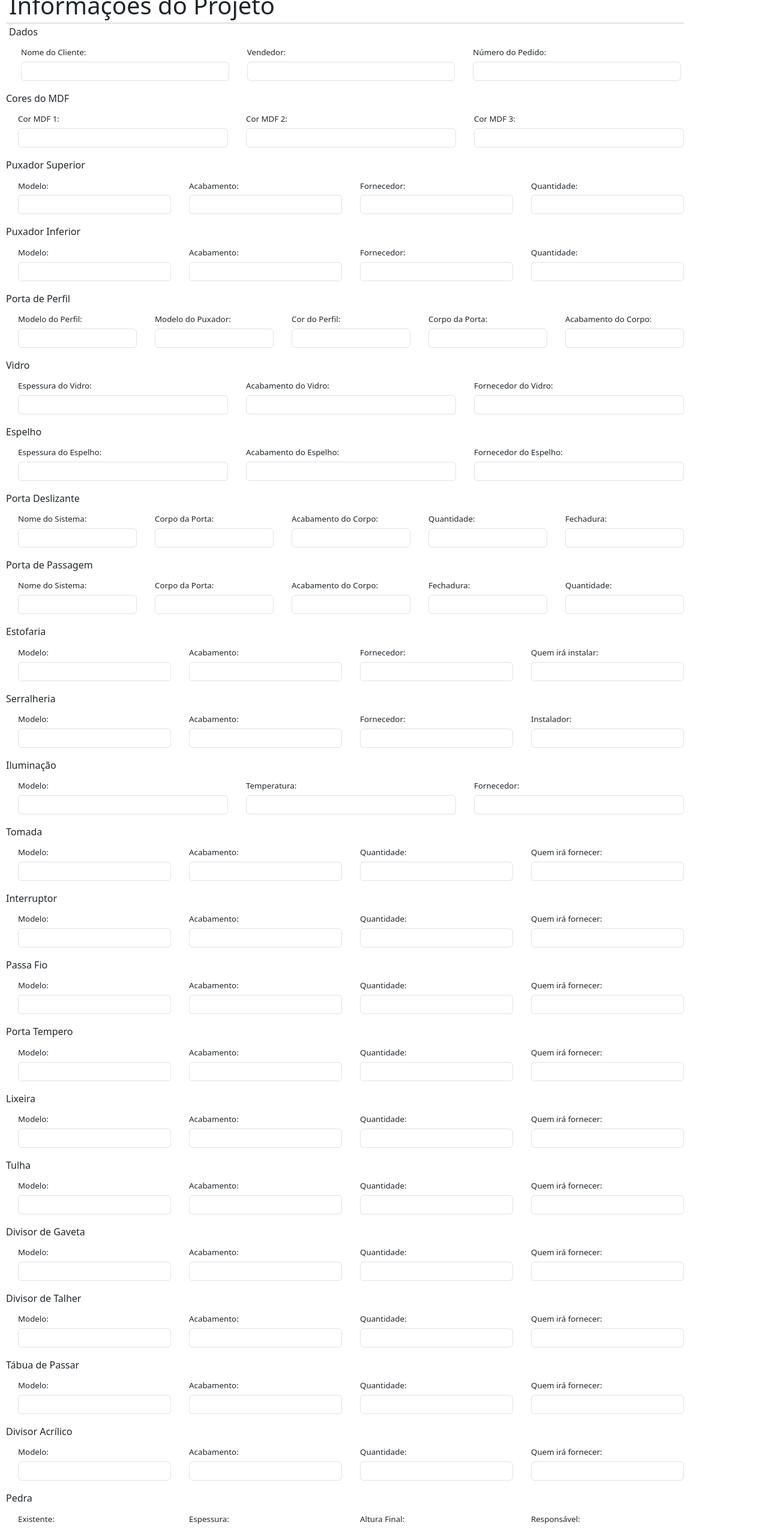
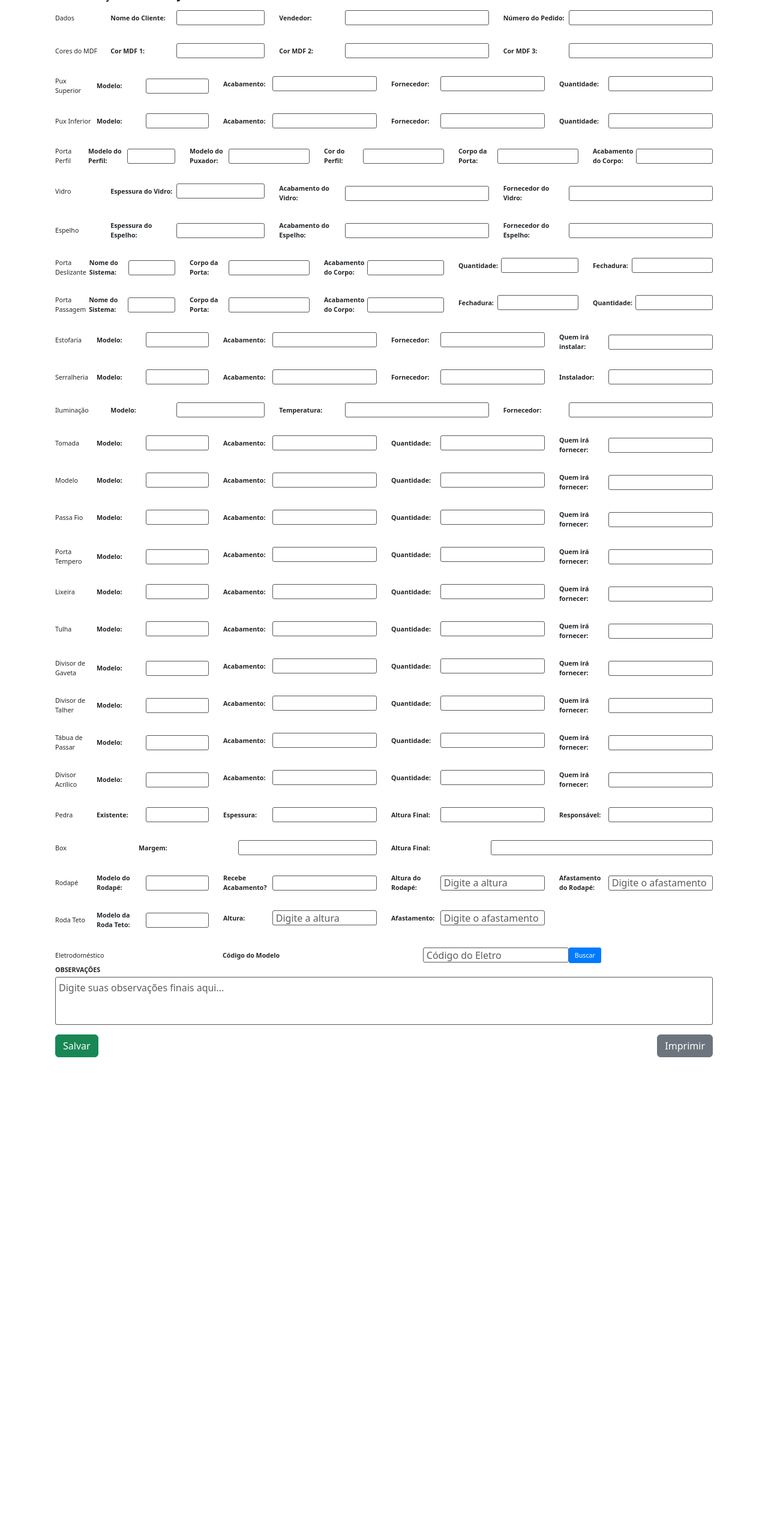
Before and after one commit to ThiagoEngenharia/infoProjetcs, an Angular app: page /form in a window 1280 px wide. Shown: the part 20-2568 px from the top of the page at 60% size. After the commit the page ends 1793 px from the top, so only its background shows below. Built offline with nearby package versions, Linux system fonts and the light colour scheme.

Commit message:
Alterando HTML e CSS

```diff
--- a/src/app/components/form/form.component.css
+++ b/src/app/components/form/form.component.css
@@ -1,104 +1,118 @@
-/* Reset básico */
-* {
-  margin: 5px;
+/* Garante que o body ocupe toda a altura da tela */
+body, html {
+  margin: 0;
   padding: 0;
+  height: 100%;
+  width: 100%;
+  font-size: 8pt;
+  font-family: 'Arial', sans-serif;
+}
+
+/* Ajustes gerais */
+.container-fluid {
+  width: 100%;
+  max-width: 99vw;
+  padding: 10px;
   box-sizing: border-box;
 }
 
-/* Corpo geral */
-body {
-  font-family: Arial, sans-serif;
-  font-size: 10pt; /* Definir a fonte de texto para 10pt */
-  line-height: 1.4;
-  padding: 20px;
+h1, h2, h3, h4 {
+  font-weight: bold;
+  margin-bottom: 5px;
+  text-transform: uppercase;
 }
 
-/* Cabeçalhos */
-h3 {
-  font-size: 12pt;
+h1 {
+  font-size: 14pt;
+}
+
+h2, h3, h4 {
+  font-size: 9pt;
+}
+
+/* Ajuste das linhas (row) */
+.row {
+  display: flex;
+  flex-wrap: wrap;
   margin-bottom: 5px;
 }
 
-h4 {
-  font-size: 10pt;
-  margin-top: 10px;
+.form-group {
+  display: flex;
+  align-items: center;
   margin-bottom: 5px;
+  gap: 5px;
 }
 
-/* Formulários */
-.form-group {
-  margin-bottom: 10px; /* Diminui o espaço entre os campos */
+.title {
+  font-size: 8pt;
 }
 
+/*Classe atributos*/
 .form-group label {
-  font-size: 10pt;
-  margin-bottom: 5px;
-  display: block;
+  flex: 0 0 30%;  /* A label ocupa 30% da largura */
+  font-weight: bold;
+  text-align: left;  /* Alinhamento à esquerda */
+  font-size: 8pt;
 }
 
-.form-control {
-  font-size: 10pt;
-  padding: 5px;
-  width: 100%;
-  margin-top: 5px;
-  margin-bottom: 5px; /* Menor espaço entre os campos */
+.form-group .title {
+  flex: 0 0 25%; /* A title ocupa 25% da largura */
+  font-size: 8pt;
+  text-align: left;  /* Alinhamento à esquerda */
 }
 
-textarea.form-control {
-  height: 100px;
+.form-group input, .form-group select {
+  flex: 1 1 45%;  /* O input ocupa o restante da linha (45%) */
+  height: 25px;
+  padding: 2px 5px;
+  border: 1px solid #585858;
+  border-radius: 3px;
+  box-sizing: border-box;
 }
 
-button {
-  font-size: 10pt;
-  padding: 5px 10px;
-  cursor: pointer;
-  margin-top: 10px;
-  margin-right: 5px;
+/* Área de texto */
+textarea {
+  width: 100%;
+  height: 80px;
+  border: 1px solid #585858;
+  border-radius: 3px;
+  padding: 5px;
+  box-sizing: border-box;
+  resize: none;
 }
 
-.btn-eletro {
-  background-color: #4CAF50;
-  color: white;
+/* Tabelas */
+.table-bordered {
+  border: 1px solid #000;
+  width: 100%;
+  border-collapse: collapse;
 }
 
-.btn-save {
-  background-color: #008CBA;
-  color: white;
+.table-bordered th, .table-bordered td {
+  border: 1px solid #000;
+  padding: 5px;
+  text-align: left;
 }
 
-.btn-print {
-  background-color: #f44336;
-  color: white;
+/* Botões */
+.btn-primary {
+  font-size: 8pt;
+  padding: 5px 10px;
+  border-radius: 3px;
+  background-color: #007bff;
+  color: #fff;
+  border: none;
 }
 
-/* Espaçamento geral entre as colunas */
-.row {
-  display: flex;
-  flex-wrap: wrap;
-  gap: 10px;
+.btn-primary:hover {
+  background-color: #0056b3;
 }
 
-.col {
-  flex: 1;
-  min-width: 200px;
+/* Caixa de observações */
+.observacoes {
+  margin-top: 10px;
+  padding: 5px;
+  border: 1px solid #000;
+  background: #fff9c4;
 }
-
-/* Layout das observações */
-.text-campo {
-  margin-top: 20px;
-}
-
-/* Ajustes no link */
-a {
-  color: #4CAF50;
-  text-decoration: none;
-}
-
-a:hover {
-  text-decoration: underline;
-}
-
-/* Loading */
-.mt-4 {
-  margin-top: 15px;
-}
--- a/src/app/components/form/form.component.html
+++ b/src/app/components/form/form.component.html
@@ -4,14 +4,15 @@
 <div class="title">
   <h1>Informações do Projeto</h1>
 </div>
-<hr>
+
 <!-- Seção: Dados -->
 <div>
-  <h3>Dados</h3>
-  <div class="container">
+  <div class="form-title">
+  <div class="container-fluid">
     <div class="row row-cols-1 row-cols-sm-2 row-cols-md-3">
       <div class="col">
         <div class="form-group">
+          <span class="title">Dados</span>
           <label for="nomeCliente">Nome do Cliente:</label>
           <input type="text" id="nomeCliente" [(ngModel)]="form.nomeCliente" class="form-control">
         </div>
@@ -33,14 +34,17 @@
     </div>
   </div>
 </div>
+</div>
 
 
 <!-- Seção: Cores do MDF -->
-<h3>Cores do MDF</h3>
-<div class="container">
+<div>
+  <div class="form-title">
+<div class="container-fluid">
   <div class="row row-cols-1 row-cols-sm-2 row-cols-md-3">
     <div class="col">
       <div class="form-group">
+        <span class="title">Cores do MDF</span>
         <label for="corMDF1">Cor MDF 1:</label>
         <select id="corMDF1" [(ngModel)]="form.coresProjeto.cor1" class="form-control">
           <option *ngFor="let cor of listasOpcoes.coresMDF; trackBy: trackByFn" [value]="cor">{{ cor }}</option>
@@ -67,14 +71,16 @@
     </div>
   </div>
 </div>
-
+</div>
 
 <!-- Seção: Puxador Superior -->
-<h3>Puxador Superior</h3>
-<div class="container">
+<div>
+  <div class="form-title">
+<div class="container-fluid">
   <div class="row row-cols-1 row-cols-sm-2 row-cols-md-4">
     <div class="col">
       <div class="form-group">
+        <span class="title">Pux Superior</span>
         <label for="modeloPuxadorSuperior">Modelo:</label>
         <select id="modeloPuxadorSuperior" [(ngModel)]="form.puxadorSuperior.modelo" class="form-control">
           <option *ngFor="let item of listasOpcoes.modelosPuxadorSuperior; trackBy: trackByFn" [value]="item">{{ item }}</option>
@@ -108,14 +114,16 @@
     </div>
   </div>
 </div>
-
+</div>
 
 <!-- Seção: Puxador Inferior -->
-<h3>Puxador Inferior</h3>
-<div class="container">
+<div>
+  <div class="form-title">
+<div class="container-fluid">
   <div class="row row-cols-1 row-cols-sm-2 row-cols-md-4">
     <div class="col">
       <div class="form-group">
+        <span class="title">Pux Inferior</span>
         <label for="modeloPuxadorInferior">Modelo:</label>
         <select id="modeloPuxadorInferior" [(ngModel)]="form.puxadorInferior.modelo" class="form-control">
           <option *ngFor="let item of listasOpcoes.modelosPuxadorInferior; trackBy: trackByFn" [value]="item">{{ item }}</option>
@@ -149,13 +157,16 @@
     </div>
   </div>
 </div>
+</div>
 
 <!-- Seção: Porta Perfil -->
-<h3>Porta de Perfil</h3>
-<div class="container">
-  <div class="row row-cols-1 row-cols-sm-2 row-cols-md-3">
+<div>
+  <div class="form-title">
+<div class="container-fluid">
+  <div class="row row-cols-1 row-cols-sm-2 row-cols-md-5">
     <div class="col">
       <div class="form-group">
+        <span class="title">Porta Perfil</span>
         <label for="modeloPerfil">Modelo do Perfil:</label>
         <select id="modeloPerfil" [(ngModel)]="form.portaPerfil.modeloPerfil" class="form-control">
           <option *ngFor="let item of listasOpcoes.modelosPerfil; trackBy: trackByFn" [value]="item">{{ item }}</option>
@@ -200,13 +211,16 @@
     </div>
   </div>
 </div>
+</div>
 
 <!-- Seção: Vidro -->
-<h3>Vidro</h3>
-<div class="container">
+<div>
+  <div class="form-title">
+<div class="container-fluid">
   <div class="row row-cols-1 row-cols-sm-2 row-cols-md-3">
     <div class="col">
       <div class="form-group">
+        <span class="title">Vidro</span>
         <label for="espessuraVidro">Espessura do Vidro:</label>
         <select id="espessuraVidro" [(ngModel)]="form.vidro.espessura" class="form-control">
           <option *ngFor="let item of listasOpcoes.espessurasVidro; trackBy: trackByFn" [value]="item">{{ item }}</option>
@@ -233,13 +247,16 @@
     </div>
   </div>
 </div>
+</div>
 
 <!-- Seção: Espelho -->
-<h3>Espelho</h3>
-<div class="container">
+<div>
+  <div class="form-title">
+<div class="container-fluid">
   <div class="row row-cols-1 row-cols-sm-2 row-cols-md-3">
     <div class="col">
       <div class="form-group">
+        <span class="title">Espelho</span>
         <label for="espessuraEspelho">Espessura do Espelho:</label>
         <select id="espessuraEspelho" [(ngModel)]="form.espelho.espessura" class="form-control">
           <option *ngFor="let item of listasOpcoes.espessurasEspelho; trackBy: trackByFn" [value]="item">{{ item }}</option>
@@ -266,14 +283,17 @@
     </div>
   </div>
 </div>
+</div>
 
 <!-- Seção: Porta Deslizante -->
-<h3>Porta Deslizante</h3>
-<div class="container">
-  <div class="row row-cols-1 row-cols-sm-2 row-cols-md-3">
+<div>
+  <div class="form-title">
+<div class="container-fluid">
+  <div class="row row-cols-1 row-cols-sm-2 row-cols-md-5">
 
     <div class="col">
       <div class="form-group">
+        <span class="title">Porta Deslizante</span>
         <label for="nomeSistemaPortaDeslizante">Nome do Sistema:</label>
         <select id="nomeSistemaPortaDeslizante" [(ngModel)]="form.sistemaPortaDeslizante.nomeSistema" class="form-control">
           <option *ngFor="let item of listasOpcoes.nomesSistemasPortaDeslizante; trackBy: trackByFn" [value]="item">{{ item }}</option>
@@ -314,17 +334,19 @@
         </select>
       </div>
     </div>
-
   </div>
+</div>
 </div>
 
 <!-- Seção: Porta Passagem -->
-<h3>Porta de Passagem</h3>
-<div class="container">
-  <div class="row row-cols-1 row-cols-sm-2 row-cols-md-3">
+<div>
+  <div class="form-title">
+<div class="container-fluid">
+  <div class="row row-cols-1 row-cols-sm-2 row-cols-md-5">
 
     <div class="col">
       <div class="form-group">
+        <span class="title">Porta Passagem</span>
         <label for="nomeSistemaPortaPassagem">Nome do Sistema:</label>
         <select id="nomeSistemaPortaPassagem" [(ngModel)]="form.portaPassagem.nomeSistema" class="form-control">
           <option *ngFor="let item of listasOpcoes.sistemasPortaPassagem; trackBy: trackByFn" [value]="item">{{ item }}</option>
@@ -368,14 +390,16 @@
 
   </div>
 </div>
+</div>
 
 <!-- Seção: Estofaria -->
-<h3>Estofaria</h3>
-<div class="container">
-  <div class="row row-cols-1 row-cols-sm-2 row-cols-md-3">
-
+<div>
+  <div class="form-title">
+<div class="container-fluid">
+  <div class="row row-cols-1 row-cols-sm-2 row-cols-md-4">
     <div class="col">
       <div class="form-group">
+        <span class="title">Estofaria</span>
         <label for="modeloEstofaria">Modelo:</label>
         <select id="modeloEstofaria" [(ngModel)]="form.estofaria.modelo" class="form-control">
           <option *ngFor="let item of listasOpcoes.modelosEstofaria; trackBy: trackByFn" [value]="item">{{ item }}</option>
@@ -409,17 +433,18 @@
         </select>
       </div>
     </div>
-
   </div>
+</div>
 </div>
 
 <!-- Seção: Serralheria -->
-<h3>Serralheria</h3>
-<div class="container">
-  <div class="row row-cols-1 row-cols-sm-2 row-cols-md-3">
-
+<div>
+  <div class="form-title">
+<div class="container-fluid">
+  <div class="row row-cols-1 row-cols-sm-2 row-cols-md-4">
     <div class="col">
       <div class="form-group">
+        <span class="title">Serralheria</span>
         <label for="modeloSerralheria">Modelo:</label>
         <select id="modeloSerralheria" [(ngModel)]="form.serralheria.modelo" class="form-control">
           <option *ngFor="let item of listasOpcoes.modelosSerralheria; trackBy: trackByFn" [value]="item">{{ item }}</option>
@@ -456,14 +481,16 @@
 
   </div>
 </div>
+</div>
 
 <!-- Seção: Iluminação -->
-<h3>Iluminação</h3>
-<div class="container">
+<div>
+  <div class="form-title">
+<div class="container-fluid">
   <div class="row row-cols-1 row-cols-sm-2 row-cols-md-3">
-
     <div class="col">
       <div class="form-group">
+        <span class="title">Iluminação</span>
         <label for="modeloIluminacao">Modelo:</label>
         <select id="modeloIluminacao" [(ngModel)]="form.iluminacao.modelo" class="form-control">
           <option *ngFor="let item of listasOpcoes.modelosIluminacao; trackBy: trackByFn" [value]="item">{{ item }}</option>
@@ -491,14 +518,17 @@
 
   </div>
 </div>
+</div>
 
 <!-- Seção: Tomada -->
-<h3>Tomada</h3>
-<div class="container">
-  <div class="row row-cols-1 row-cols-sm-2 row-cols-md-3">
+<div>
+  <div class="form-title">
+<div class="container-fluid">
+  <div class="row row-cols-1 row-cols-sm-2 row-cols-md-4">
 
     <div class="col">
       <div class="form-group">
+        <span class="title">Tomada</span>
         <label for="modeloTomada">Modelo:</label>
         <select id="modeloTomada" [(ngModel)]="form.tomada.modelo" class="form-control">
           <option *ngFor="let item of listasOpcoes.modelosTomada; trackBy: trackByFn" [value]="item">{{ item }}</option>
@@ -533,13 +563,16 @@
 
   </div>
 </div>
+</div>
+
 <!-- Seção: Interruptor -->
-<h3>Interruptor</h3>
-<div class="container">
-  <div class="row row-cols-1 row-cols-sm-2 row-cols-md-3">
-
+<div>
+  <div class="form-title">
+<div class="container-fluid">
+  <div class="row row-cols-1 row-cols-sm-2 row-cols-md-4">
     <div class="col">
       <div class="form-group">
+        <span class="title">Modelo</span>
         <label for="modeloInterruptor">Modelo:</label>
         <select id="modeloInterruptor" [(ngModel)]="form.interruptor.modelo" class="form-control">
           <option *ngFor="let item of listasOpcoes.modelosInterruptor; trackBy: trackByFn" [value]="item">{{ item }}</option>
@@ -574,13 +607,16 @@
 
   </div>
 </div>
+</div>
+
 <!-- Seção: Passa Fio -->
-<h3>Passa Fio</h3>
-<div class="container">
-  <div class="row row-cols-1 row-cols-sm-2 row-cols-md-3">
-
+<div>
+  <div class="form-title">
+<div class="container-fluid">
+  <div class="row row-cols-1 row-cols-sm-2 row-cols-md-4">
     <div class="col">
       <div class="form-group">
+        <span class="title">Passa Fio</span>
         <label for="modeloPassaFio">Modelo:</label>
         <select id="modeloPassaFio" [(ngModel)]="form.passaFio.modelo" class="form-control">
           <option *ngFor="let item of listasOpcoes.modelosPassaFio; trackBy: trackByFn" [value]="item">{{ item }}</option>
@@ -615,14 +651,17 @@
 
   </div>
 </div>
+</div>
 
 <!-- Seção: Porta Tempero -->
-<h3>Porta Tempero</h3>
-<div class="container">
-  <div class="row row-cols-1 row-cols-sm-2 row-cols-md-3">
+<div>
+  <div class="form-title">
+<div class="container-fluid">
+  <div class="row row-cols-1 row-cols-sm-2 row-cols-md-4">
 
     <div class="col">
       <div class="form-group">
+        <span class="title">Porta Tempero</span>
         <label for="modeloPortaTempero">Modelo:</label>
         <select id="modeloPortaTempero" [(ngModel)]="form.portaTempero.modelo" class="form-control">
           <option *ngFor="let item of listasOpcoes.modelosPortaTempero; trackBy: trackByFn" [value]="item">{{ item }}</option>
@@ -657,14 +696,16 @@
 
   </div>
 </div>
+</div>
 
 <!-- Seção: Lixeira -->
-<h3>Lixeira</h3>
-<div class="container">
-  <div class="row row-cols-1 row-cols-sm-2 row-cols-md-3">
-
+<div>
+  <div class="form-title">
+<div class="container-fluid">
+  <div class="row row-cols-1 row-cols-sm-2 row-cols-md-4">
     <div class="col">
       <div class="form-group">
+        <span class="title">Lixeira</span>
         <label for="modeloLixeira">Modelo:</label>
         <select id="modeloLixeira" [(ngModel)]="form.lixeira.modelo" class="form-control">
           <option *ngFor="let item of listasOpcoes.modelosLixeira; trackBy: trackByFn" [value]="item">{{ item }}</option>
@@ -699,22 +740,24 @@
 
   </div>
 </div>
+</div>
 
 
 <!-- Seção: Tulha -->
-<h3>Tulha</h3>
-<div class="container">
-  <div class="row row-cols-1 row-cols-sm-2 row-cols-md-3">
+<div>
+  <div class="form-title">
+<div class="container-fluid">
+  <div class="row row-cols-1 row-cols-sm-2 row-cols-md-4">
 
     <div class="col">
       <div class="form-group">
+        <span class="title">Tulha</span>
         <label for="modeloTulha">Modelo:</label>
         <select id="modeloTulha" [(ngModel)]="form.tulha.modelo" class="form-control">
           <option *ngFor="let item of listasOpcoes.modelosTulha; trackBy: trackByFn" [value]="item">{{ item }}</option>
         </select>
       </div>
     </div>
-
     <div class="col">
       <div class="form-group">
         <label for="acabamentoTulha">Acabamento:</label>
@@ -742,14 +785,16 @@
 
   </div>
 </div>
+</div>
 
 <!-- Seção: Divisor de Gaveta -->
-<h3>Divisor de Gaveta</h3>
-<div class="container">
-  <div class="row row-cols-1 row-cols-sm-2 row-cols-md-3">
-
+<div>
+  <div class="form-title">
+<div class="container-fluid">
+  <div class="row row-cols-1 row-cols-sm-2 row-cols-md-4">
     <div class="col">
       <div class="form-group">
+        <span class="title">Divisor de Gaveta</span>
         <label for="modeloDivisorGaveta">Modelo:</label>
         <select id="modeloDivisorGaveta" [(ngModel)]="form.divisorGaveta.modelo" class="form-control">
           <option *ngFor="let item of listasOpcoes.modelosDivisorGaveta; trackBy: trackByFn" [value]="item">{{ item }}</option>
@@ -784,14 +829,16 @@
 
   </div>
 </div>
+</div>
 
 <!-- Seção: Divisor de Talher -->
-<h3>Divisor de Talher</h3>
-<div class="container">
-  <div class="row row-cols-1 row-cols-sm-2 row-cols-md-3">
-
+<div>
+  <div class="form-title">
+<div class="container-fluid">
+  <div class="row row-cols-1 row-cols-sm-2 row-cols-md-4">
     <div class="col">
       <div class="form-group">
+        <span class="title">Divisor de Talher</span>
         <label for="modeloDivisorTalher">Modelo:</label>
         <select id="modeloDivisorTalher" [(ngModel)]="form.divisorTalher.modelo" class="form-control">
           <option *ngFor="let item of listasOpcoes.modelosDivisorTalher; trackBy: trackByFn" [value]="item">{{ item }}</option>
@@ -826,14 +873,17 @@
 
   </div>
 </div>
+</div>
 
 
 <!-- Seção: Tábua de Passar -->
-<h3>Tábua de Passar</h3>
-<div class="container">
-  <div class="row row-cols-1 row-cols-sm-2 row-cols-md-3">
+<div>
+  <div class="form-title">
+<div class="container-fluid">
+  <div class="row row-cols-1 row-cols-sm-2 row-cols-md-4">
     <div class="col">
       <div class="form-group">
+        <span class="title">Tábua de Passar</span>
         <label for="modeloTabuaPassar">Modelo:</label>
         <select id="modeloTabuaPassar" [(ngModel)]="form.tabuaPassar.modelo" class="form-control">
           <option *ngFor="let item of listasOpcoes.modelosTabuaPassar; trackBy: trackByFn" [value]="item">{{ item }}</option>
@@ -867,13 +917,16 @@
     </div>
   </div>
 </div>
+</div>
 
 <!-- Seção: Divisor Acrílico -->
-<h3>Divisor Acrílico</h3>
-<div class="container">
-  <div class="row row-cols-1 row-cols-sm-2 row-cols-md-3">
+<div>
+  <div class="form-title">
+<div class="container-fluid">
+  <div class="row row-cols-1 row-cols-sm-2 row-cols-md-4">
     <div class="col">
       <div class="form-group">
+        <span class="title">Divisor Acrílico</span>
         <label for="modeloDivisorAcrilico">Modelo:</label>
         <select id="modeloDivisorAcrilico" [(ngModel)]="form.divisorAcrilico.modelo" class="form-control">
           <option *ngFor="let item of listasOpcoes.modelosDivisorAcrilico; trackBy: trackByFn" [value]="item">{{ item }}</option>
@@ -907,13 +960,16 @@
     </div>
   </div>
 </div>
+</div>
 
 <!-- Seção: Pedra -->
-<h3>Pedra</h3>
-<div class="container">
-  <div class="row row-cols-1 row-cols-sm-2 row-cols-md-3">
+<div>
+  <div class="form-title">
+<div class="container-fluid">
+  <div class="row row-cols-1 row-cols-sm-2 row-cols-md-4">
     <div class="col">
       <div class="form-group">
+        <span class="title">Pedra</span>
         <label for="existentePedra">Existente:</label>
         <select id="existentePedra" [(ngModel)]="form.pedra.existente" class="form-control">
           <option value="Sim">Sim</option>
@@ -944,13 +1000,16 @@
     </div>
   </div>
 </div>
+</div>
 
 <!-- Seção: Box -->
-<h3>Box</h3>
-<div class="container">
+<div>
+  <div class="form-title">
+<div class="container-fluid">
   <div class="row row-cols-1 row-cols-sm-2">
     <div class="col">
       <div class="form-group">
+        <span class="title">Box</span>
         <label for="margemBox">Margem:</label>
         <input type="number" id="margemBox" [(ngModel)]="form.box.margem" class="form-control">
       </div>
@@ -964,13 +1023,16 @@
     </div>
   </div>
 </div>
+</div>
 
 <!-- Seção: Rodapé -->
-<h3>Rodapé</h3>
-<div class="container">
-  <div class="row row-cols-1 row-cols-sm-2 row-cols-md-3">
+<div>
+  <div class="form-title">
+<div class="container-fluid">
+  <div class="row row-cols-1 row-cols-sm-2 row-cols-md-4">
     <div class="col">
       <div class="form-group">
+        <span class="title">Rodapé</span>
         <label for="modeloRodape">Modelo do Rodapé:</label>
         <select id="modeloRodape" [(ngModel)]="form.rodape.modelo" class="form-control">
           <option *ngFor="let item of listasOpcoes.modelosRodape" [value]="item">{{ item }}</option>
@@ -1002,13 +1064,16 @@
     </div>
   </div>
 </div>
+</div>
 
 <!-- Seção: Roda Teto -->
-<h3>Roda Teto</h3>
-<div class="container">
-  <div class="row row-cols-1 row-cols-sm-2 row-cols-md-3">
+<div>
+  <div class="form-title">
+<div class="container-fluid">
+  <div class="row row-cols-1 row-cols-sm-2 row-cols-md-4">
     <div class="col">
       <div class="form-group">
+        <span class="title">Roda Teto</span>
         <label for="modeloRodaTeto">Modelo da Roda Teto:</label>
         <select id="modeloRodaTeto" [(ngModel)]="form.rodaTeto.modelo" class="form-control">
           <option *ngFor="let item of listasOpcoes.modelosRodaTeto" [value]="item">{{ item }}</option>
@@ -1031,15 +1096,17 @@
     </div>
   </div>
 </div>
+</div>
 
 
 <!-- Seção: Eletrodoméstico -->
-<h3>Eletrodoméstico</h3>
-<div class="container">
-  <div class="form-group col">
+
+<div class="container-fluid">
+  <div class="form-group col-eletro">
+    <span class="title">Eletrodoméstico</span>
     <label for="codigoEletro">Código do Modelo</label>
     <div class="d-flex">
-      <input type="text" id="codigoEletro" [(ngModel)]="eletroCodigo" class="form-control" placeholder="Digite o código do modelo" />
+      <input type="text" id="codigoEletro" [(ngModel)]="eletroCodigo" class="form-control" placeholder="Código do Eletro" />
       <button (click)="buscarEletro()" class="btn btn-primary ml-2">Buscar</button>
     </div>
   </div>
@@ -1059,8 +1126,8 @@
   </div>
 
   <!-- Seção: Observações -->
-  <h3>Observações</h3>
-  <div class="form-group">
+  <h3 class="title">Observações</h3>
+  <div class="form-group col-full-width">
     <textarea id="observacoes" [(ngModel)]="form.observacoes" class="form-control" rows="5" placeholder="Digite suas observações finais aqui..."></textarea>
   </div>
 
```
